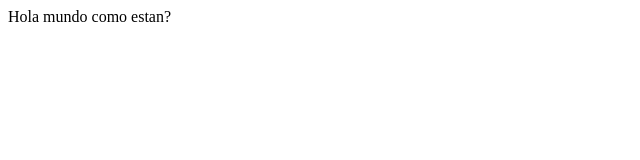
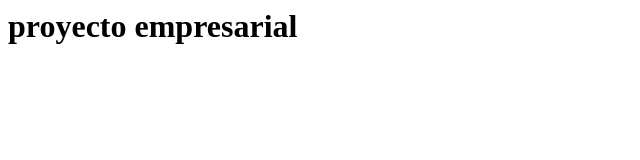
Before and after one commit to gisus1995/CursoGit, a plain HTML site: page index.html in a window 1280 px wide. Shown: the whole page, without its empty margins (0-640 px from the left). Drawn offline with Linux system fonts and the light colour scheme.

Commit message:
parrafo y tamaño de fuente

```diff
--- a/index.html
+++ b/index.html
@@ -1,8 +1,8 @@
 <html>
 <head>
 <title>Mi primera pagina</title>
+<link href="css/estilos.css" rel="stlesheet" type="text/css">
 </head>
 <body>
-Hola mundo como estan?
-</body>
+<h1> proyecto empresarial </h1>
 </html>
```
Also changed, not shown: css/estilos.css.txt (added), js/Java script.txt (added).
